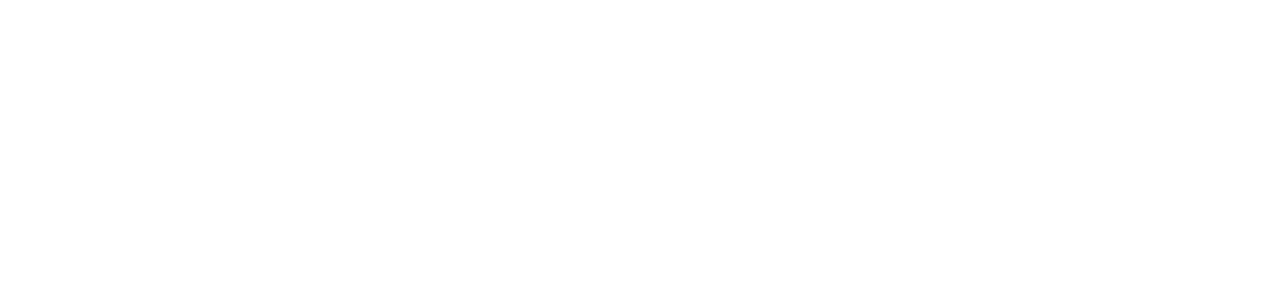
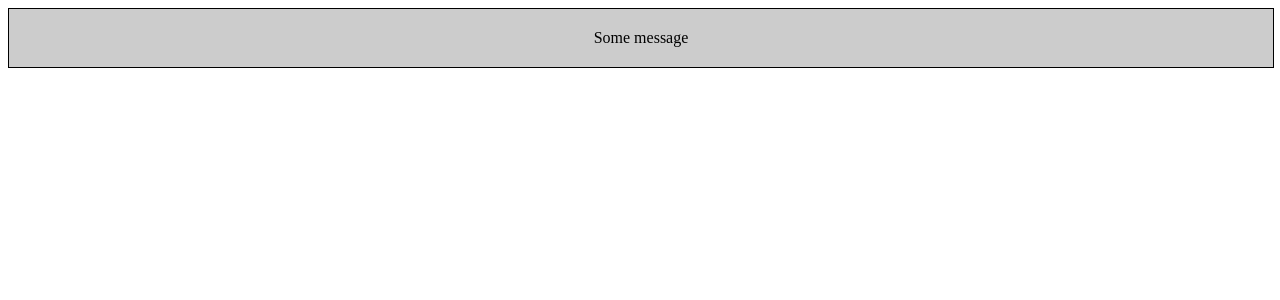
Before and after one commit to dzarezenko/beetroot_lesson_46-slots_dynamic_components, a Vue app: page / in a window 1280 px wide. Shown: the top 300 px of the page. Built offline with nearby package versions, Linux system fonts and the light colour scheme.

Commit message:
Preparations

```diff
--- a/src/App.vue
+++ b/src/App.vue
@@ -1,11 +1,17 @@
 <template>
   <div id="app">
+    <Quote quote="Some message">
 
+    </Quote>
   </div>
 </template>
 
 <script>
+import Quote from "@/components/Quote";
+
 export default {
-
+  components: {
+    Quote,
+  },
 }
 </script>
--- /dev/null
+++ b/src/components/Quote.vue
@@ -0,0 +1,21 @@
+<template>
+  <div id="quote">
+    {{ quote }}
+  </div>
+</template>
+
+<script>
+export default {
+  props: ["quote"],
+}
+</script>
+
+<style scoped>
+#quote {
+  width: 100%;
+  text-align: center;
+  background-color: #ccc;
+  border: 1px solid #000;
+  padding: 20px 0px;
+}
+</style>
```
